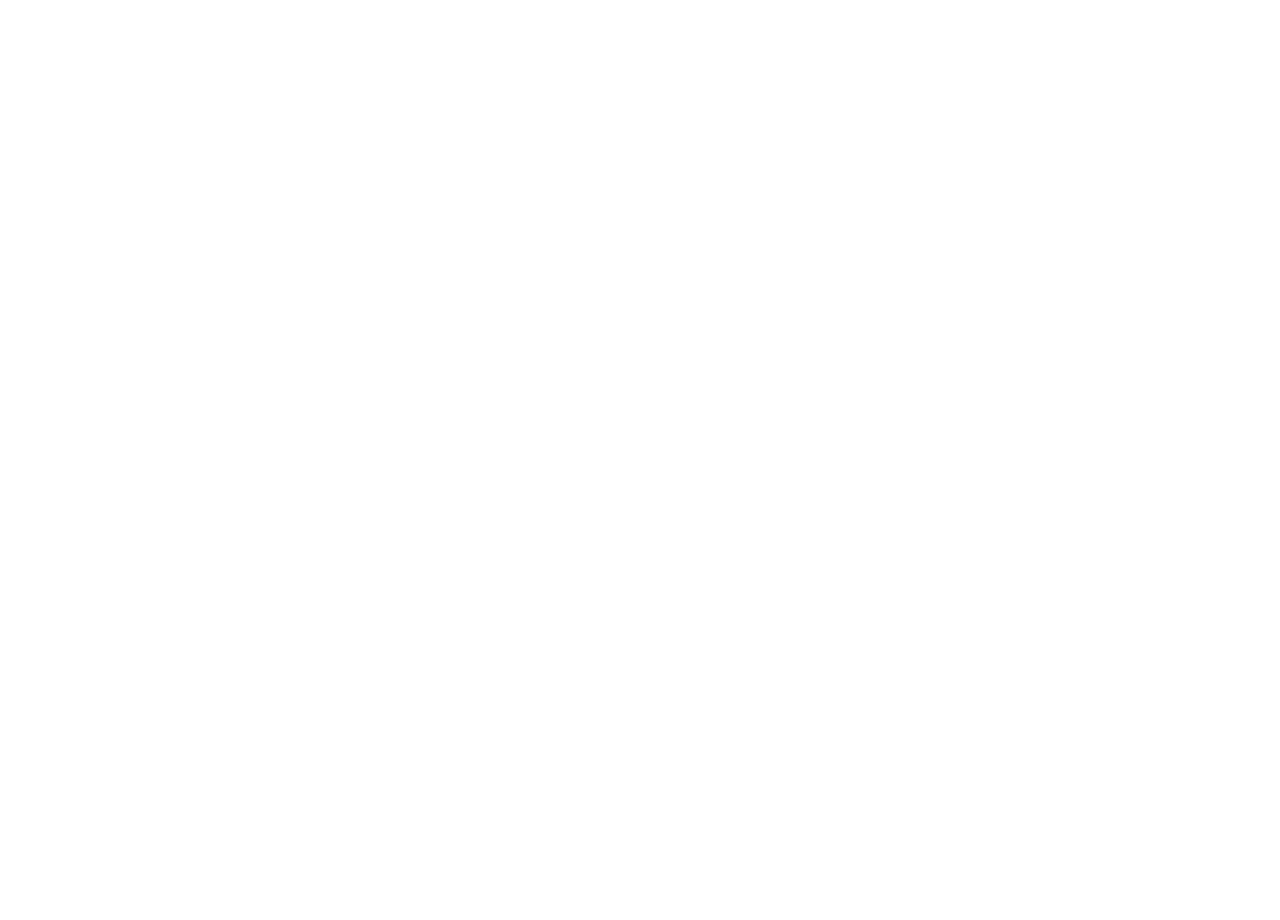
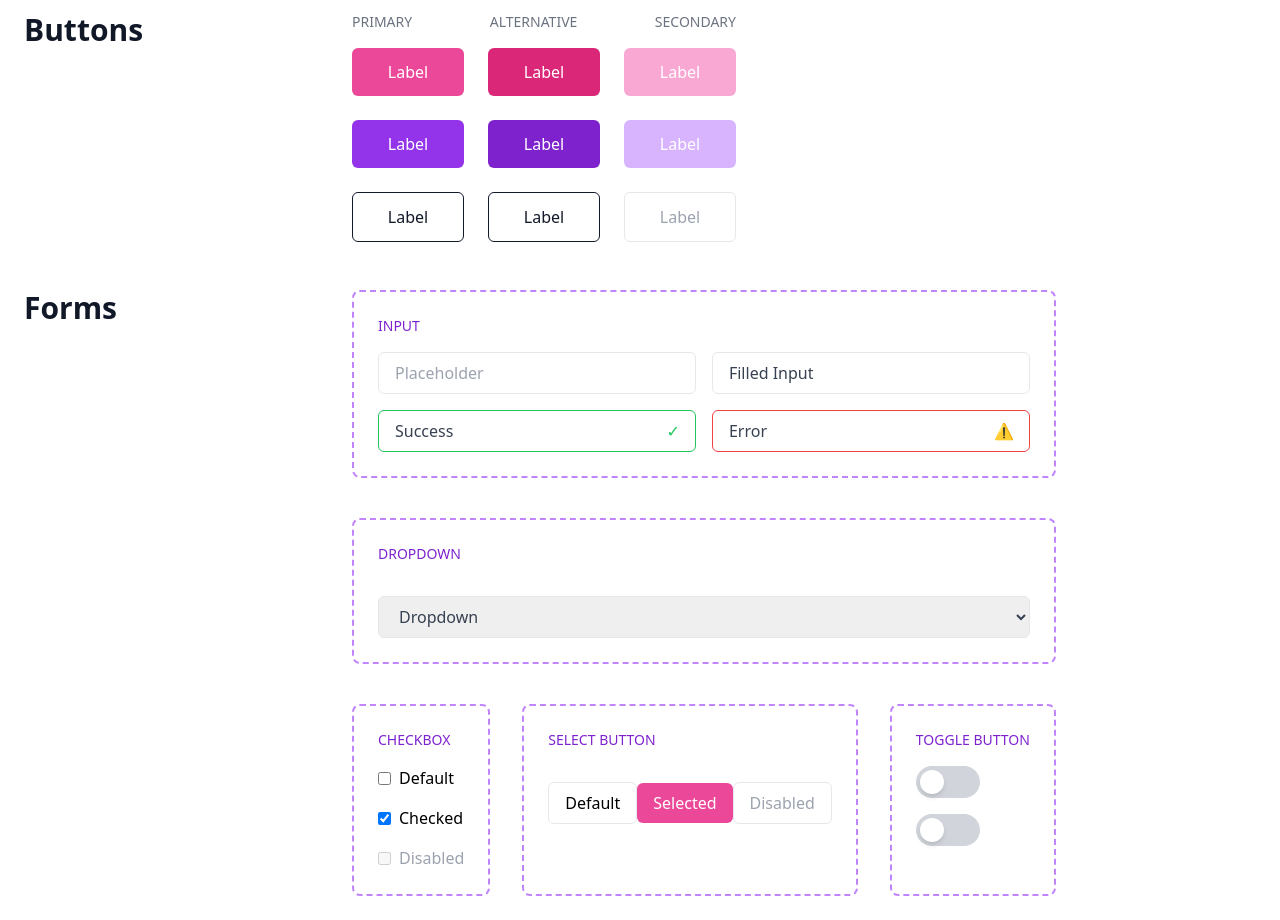
Before and after one commit to kavinsk23/design-system, a Next.js app: page / in a window 1280 px wide. Shown: the part 900-1820 px from the top of the page. Before the commit the page ends 888 px from the top, so only its background shows below. Built offline with nearby package versions, Linux system fonts and the light colour scheme.

Commit message:
forms done

```diff
--- a/src/app/page.tsx
+++ b/src/app/page.tsx
@@ -3,14 +3,18 @@
 import Header from '@/components/homeComponents/Header';
 import Colors from '@/components/homeComponents/Colors';
 import Typography from '@/components/homeComponents/Typography';
+import Buttons from '@/components/homeComponents/Buttons';
+import Forms from '@/components/homeComponents/Forms';
 
 export default function Home() {
   return (
-    <main>
+    <main className=''>
       <Navbar />
       <Header />
       <Colors />
       <Typography />
+      <Buttons />
+      <Forms />
     </main>
   );
 }
--- /dev/null
+++ b/src/components/homeComponents/Buttons.tsx
@@ -0,0 +1,54 @@
+"use client";
+import React from 'react';
+
+export default function Buttons() {
+  const buttonVariants = [
+    {
+      type: 'Primary',
+      colors: ['bg-pink-500', 'bg-pink-600', 'bg-pink-300'],
+      textColor: 'text-white',
+    },
+    {
+      type: 'Alternative',
+      colors: ['bg-purple-600', 'bg-purple-700', 'bg-purple-300'],
+      textColor: 'text-white',
+    },
+    {
+      type: 'Secondary',
+      colors: ['border border-gray-900 text-gray-900', 'border border-gray-900 text-gray-900', 'border border-gray-200 text-gray-400'],
+      isSecondary: true,
+    },
+  ];
+
+  return (
+    <section className="p-4 md:p-6 flex flex-col md:flex-row gap-10">
+      {/* Title and Button Variants */}
+      <div className="w-72">
+        <h2 className="text-3xl font-bold text-gray-900 mb-2">Buttons</h2>
+      </div>
+
+      <div className="w-96">
+        {/* Labels for Button Groups */}
+        <div className="flex justify-between mb-4">
+          {buttonVariants.map((variant) => (
+            <span key={variant.type} className="text-gray-500 text-sm uppercase">{variant.type}</span>
+          ))}
+        </div>
+
+        {/* Button Grid */}
+        <div className="grid grid-cols-3 gap-4 md:gap-6">
+          {buttonVariants.map((variant) =>
+            variant.colors.map((color, index) => (
+              <button
+                key={`${variant.type}-${index}`}
+                className={`w-full py-3 rounded-md font-medium ${variant.isSecondary ? '' : variant.textColor} ${color} ${variant.isSecondary ? 'hover:bg-gray-100 transition-all' : ''}`}
+              >
+                Label
+              </button>
+            ))
+          )}
+        </div>
+      </div>
+    </section>
+  );
+}
--- a/src/components/homeComponents/Colors.tsx
+++ b/src/components/homeComponents/Colors.tsx
@@ -26,9 +26,9 @@
   ];
 
   return (
-    <section className="block md:flex p-4 md:p-6  gap-10">
+    <section className="flex flex-col md:flex-row p-4 md:p-6 gap-10">
       {/* Title and Description */}
-      <div className="min-w-96">
+      <div className="w-72">
         <h2 className="text-3xl font-bold text-gray-900 mb-2">Colors</h2>
         <p className="text-md text-gray-500">Primaries and grays</p>
       </div>
--- /dev/null
+++ b/src/components/homeComponents/Forms.tsx
@@ -0,0 +1,121 @@
+"use client";
+import React, { useState } from 'react';
+
+export default function Forms() {
+  const [selectedOption, setSelectedOption] = useState('');
+  const [checked, setChecked] = useState(true);
+  const [toggle, setToggle] = useState(false);
+
+  return (
+    <section className="p-4 md:p-6 flex flex-col md:flex-row gap-10">
+      {/* Title */}
+      <div className="w-72">
+        <h2 className="text-3xl font-bold text-gray-900 mb-2">Forms</h2>
+      </div>
+
+      <div>
+        {/* Inputs Section */}
+        <div className="border-2 border-dashed border-purple-400 rounded-lg p-6 mb-10 space-y-4">
+            <h3 className="text-purple-700 text-sm uppercase mb-4">Input</h3>
+            <div className="grid grid-cols-2 gap-4">
+            <div>
+                <input
+                type="text"
+                placeholder="Placeholder"
+                className="w-full px-4 py-2 border rounded-md text-gray-700"
+                />
+            </div>
+            <div>
+                <input
+                type="text"
+                value="Filled Input"
+                className="w-full px-4 py-2 border rounded-md text-gray-700"
+                readOnly
+                />
+            </div>
+            <div className="relative flex items-center">
+                <input
+                type="text"
+                value="Success"
+                className="w-full px-4 py-2 border border-green-500 rounded-md text-gray-700"
+                readOnly
+                />
+                <span className="text-green-500 absolute right-4">&#10003;</span>
+            </div>
+            <div className="relative flex items-center">
+                <input
+                type="text"
+                value="Error"
+                className="w-full px-4 py-2 border border-red-500 rounded-md text-gray-700"
+                readOnly
+                />
+                <span className="text-red-500 absolute right-4">&#9888;</span>
+            </div>
+            </div>
+        </div>
+
+        {/* Dropdown Section */}
+        <div className="border-2 border-dashed border-purple-400 rounded-lg p-6 mb-10 space-y-4">
+            <h3 className="text-purple-700 text-sm uppercase mb-4">Dropdown</h3>
+            <select
+            className="w-full px-4 py-2 border rounded-md text-gray-700"
+            value={selectedOption}
+            onChange={(e) => setSelectedOption(e.target.value)}
+            >
+            <option value="" disabled>
+                Dropdown
+            </option>
+            <option value="Option1">Option 1</option>
+            <option value="Option2">Option 2</option>
+            <option value="Option3">Option 3</option>
+            </select>
+        </div>
+
+        {/* Checkbox, Select Button, and Toggle Button Section */}
+        <div className="flex gap-8">
+            {/* Checkbox */}
+            <div className="border-2 border-dashed border-purple-400 rounded-lg p-6 space-y-4">
+            <h3 className="text-purple-700 text-sm uppercase mb-4">Checkbox</h3>
+            <div className="flex items-center space-x-2">
+                <input type="checkbox" className="form-checkbox" /> <span>Default</span>
+            </div>
+            <div className="flex items-center space-x-2">
+                <input type="checkbox" className="form-checkbox" checked={checked} readOnly /> <span>Checked</span>
+            </div>
+            <div className="flex items-center space-x-2 text-gray-400">
+                <input type="checkbox" className="form-checkbox" disabled /> <span>Disabled</span>
+            </div>
+            </div>
+
+            {/* Select Button */}
+            <div className="border-2 border-dashed border-purple-400 rounded-lg p-6 space-y-4">
+            <h3 className="text-purple-700 text-sm uppercase mb-4">Select Button</h3>
+            <button className="px-4 py-2 border rounded-md">Default</button>
+            <button className="px-4 py-2 bg-pink-500 text-white rounded-md">Selected</button>
+            <button className="px-4 py-2 border rounded-md text-gray-400" disabled>
+                Disabled
+            </button>
+            </div>
+
+            {/* Toggle Button */}
+            <div className="border-2 border-dashed border-purple-400 rounded-lg p-6 space-y-4">
+            <h3 className="text-purple-700 text-sm uppercase mb-4">Toggle Button</h3>
+            <div
+                className={`w-16 h-8 flex items-center rounded-full p-1 cursor-pointer ${toggle ? 'bg-pink-500' : 'bg-gray-300'}`}
+                onClick={() => setToggle(!toggle)}
+            >
+                <div
+                className={`bg-white w-6 h-6 rounded-full shadow-md transform transition-transform duration-300 ${
+                    toggle ? 'translate-x-8' : ''
+                }`}
+                />
+            </div>
+            <div className="w-16 h-8 flex items-center bg-gray-300 rounded-full p-1 cursor-not-allowed">
+                <div className="bg-white w-6 h-6 rounded-full shadow-md" />
+            </div>
+            </div>
+        </div>
+      </div>
+    </section>
+  );
+}
--- a/src/components/homeComponents/Navbar.tsx
+++ b/src/components/homeComponents/Navbar.tsx
@@ -51,7 +51,7 @@
           <div className="absolute right-0 mt-2 w-40 bg-white border border-gray-300 rounded-md shadow-lg z-50">
             <ul className="py-2">
               {/* Dropdown Navigation Links */}
-              {["Colors", "Typography", "Buttons", "Tabs", "Forms", "Alerts"].map((item) => (
+              {["Colors", "Typography", "Buttons", "Forms", "Alerts"].map((item) => (
                 <li key={item}>
                   <a
                     href="#"
--- a/src/components/homeComponents/Typography.tsx
+++ b/src/components/homeComponents/Typography.tsx
@@ -5,7 +5,7 @@
   return (
     <section className="p-4 md:p-6 flex flex-col md:flex-row gap-10">
       {/* Typography Section Title and Description */}
-      <div className="flex flex-col min-w-96">
+      <div className="w-72">
         <h2 className="text-3xl font-bold text-gray-900 mb-2">Typography</h2>
         <p className="text-md text-gray-500 mb-4">Roboto set with the perfect-fourth modular type scale</p>
       </div>
```
